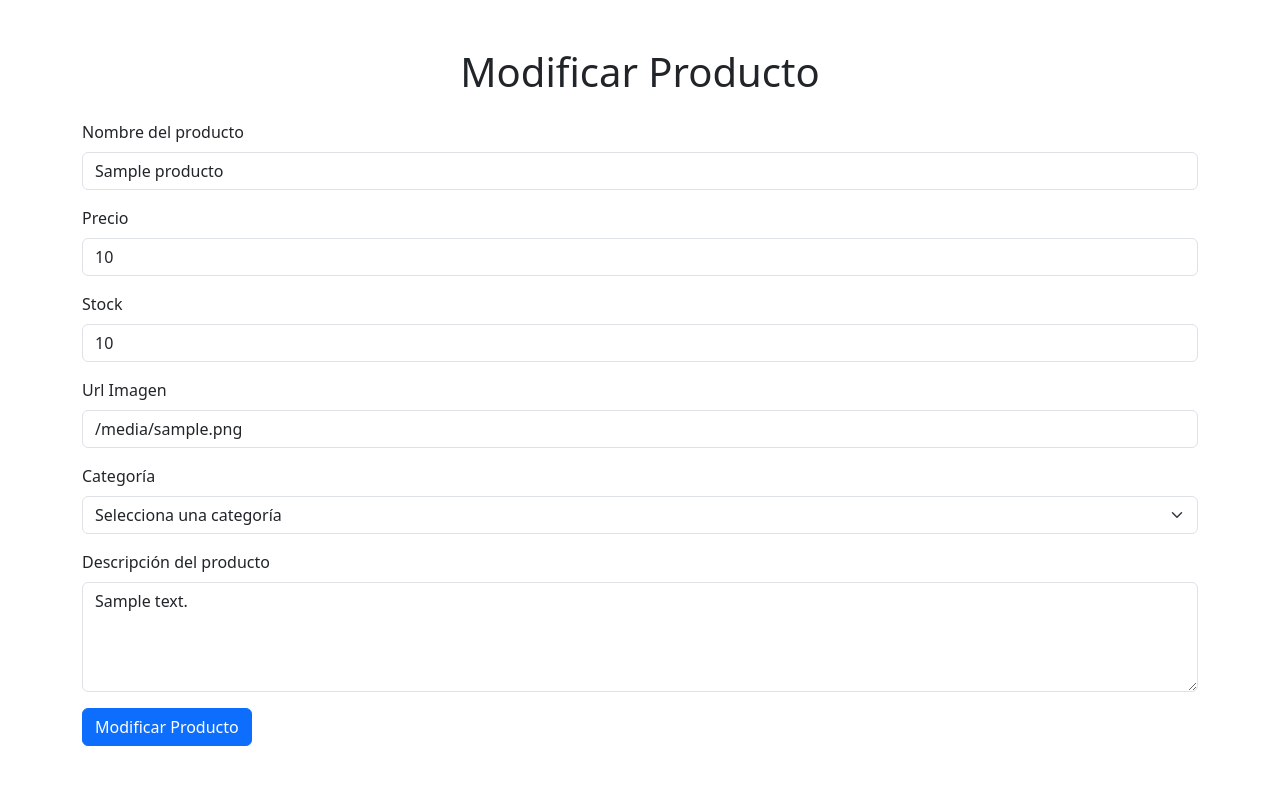
After one commit to bazabaza/cafe-sem, a Django app: template CafeSEM/CafeSEM/productos/templates/modificarProducto.html in a window 1280 px wide. The commit adds this page. Shown: the top 785 px of the page. Run offline with Django 5.2, Linux system fonts and the light colour scheme; the template is opened without the code that fills it: most values are stand-ins (such as "Sample title", 1, 10 or a date in 2020).

Commit message:
Añadidos funcionalidad modificar Productos

```diff
--- a/CafeSEM/CafeSEM/productos/templates/gestionProductos.html
+++ b/CafeSEM/CafeSEM/productos/templates/gestionProductos.html
@@ -28,7 +28,7 @@
                     <td>{{nombre}}</td>
                     <td>{{precio}}</td>
                     <td>{{stock}}</td>
-                    <td><a href="" class="btn btn-info">Modificar</a>&nbsp;&nbsp;<a href="" class="btn btn-danger">Eliminar</a></td>
+                    <td><a href="modificarProducto?id={{idProd}}" class="btn btn-info">Modificar</a>&nbsp;&nbsp;<a href="baja?id={{idProd}}" class="btn btn-danger">Eliminar</a></td>
                 </tr>
                  {% endfor %}
 
--- /dev/null
+++ b/CafeSEM/CafeSEM/productos/templates/modificarProducto.html
@@ -0,0 +1,64 @@
+<!DOCTYPE html>
+<html lang="en">
+{% load static %}
+<head>
+    <meta charset="UTF-8">
+    <title>listado</title>
+    <link href="https://cdn.jsdelivr.net/npm/bootstrap@5.3.3/dist/css/bootstrap.min.css" rel="stylesheet">
+    <script src="https://cdn.jsdelivr.net/npm/bootstrap@5.3.3/dist/js/bootstrap.bundle.min.js"></script>
+</head>
+<body>
+
+<div class="container mt-5">
+        <h1 class="text-center mb-4">Modificar Producto</h1>
+        <form method="post" action="modificarProductoDatos">
+            {% csrf_token %}
+            <!-- Nombre -->
+            {% for idProd, nombre, precio, stock, imagen, descripcion, cat in producto %}
+          <input type="hidden" name="id_prod" value="{{idProd}}">
+            <div class="mb-3">
+                <label for="nombre" class="form-label">Nombre del producto</label>
+                <input type="text" class="form-control" id="nombre" name="nombre" value="{{nombre}}"  required>
+            </div>
+
+            <!-- Precio -->
+            <div class="mb-3">
+                <label for="precio" class="form-label">Precio</label>
+                <input type="number" class="form-control" id="precio" name="precio" value={{precio}} step="0.01" required>
+            </div>
+
+            <!-- Stock -->
+            <div class="mb-3">
+                <label for="stock" class="form-label">Stock</label>
+                <input type="number" class="form-control" id="stock" name="stock" value={{stock}} required>
+            </div>
+
+            <!-- Url Imagen -->
+            <div class="mb-3">
+                <label for="imagen" class="form-label">Url Imagen</label>
+                <input type="text" class="form-control" id="imagen" name="imagen" value={{imagen}} required>
+            </div>
+
+            <!-- Seleccionable -->
+            <div class="mb-3">
+                <label for="categoria" class="form-label">Categoría</label>
+                <select class="form-select" id="categoria" name="categoria" required>
+                    <option value="" disabled selected>Selecciona una categoría</option>
+                    {% for id_categoria, descripcion in listadoCategorias %}
+                      <option value={{id_categoria}}>{{descripcion}}</option>
+                    {% endfor %}
+                </select>
+            </div>
+
+            <!-- Descripción -->
+            <div class="mb-3">
+                <label for="descripcion" class="form-label">Descripción del producto</label>
+                <textarea class="form-control" id="descripcion" name="descripcion" rows="4"  required>{{descripcion}}</textarea>
+            </div>
+          {% endfor %}
+            <!-- Botón de enviar -->
+            <button type="submit" class="btn btn-primary">Modificar Producto</button>
+        </form>
+    </div>
+</body>
+</html>
--- a/CafeSEM/CafeSEM/productos/urls.py
+++ b/CafeSEM/CafeSEM/productos/urls.py
@@ -8,5 +8,8 @@ urlpatterns=[
     path('gestionproductos', views.gestionProductos, name='gestionProductos'),
     path('guardarproductos', views.guardarProducto, name='gestionProductos'),
     path('detalle', views.detalleProducto, name="detalleProducto"),
+    path('baja', views.bajaProducto, name="bajaProducto"),
+    path('modificarProducto', views.modificarProducto, name="detalleProducto"),
+    path('modificarProductoDatos', views.modificarProductoDatos, name="detalleProducto"),
     path('menu', views.menu, name='menu')
 ]
```
Also changed, not shown: CafeSEM/CafeSEM/productos/models.py (+39 -0 lines), CafeSEM/CafeSEM/productos/views.py (+56 -2 lines).
